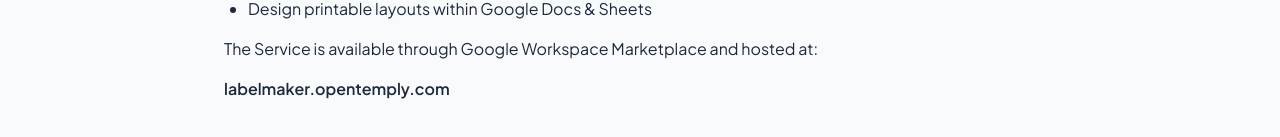
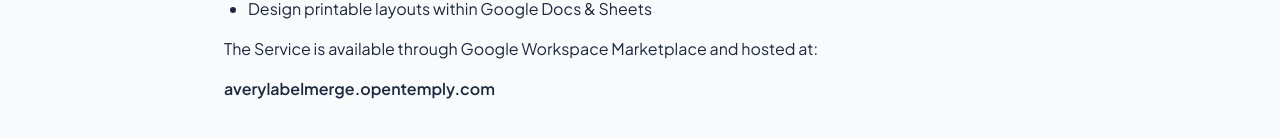
Before and after one commit to opentemply-user/site-avery_label_merge, a React (Vite) app: page /terms in a window 1280 px wide. Shown: the part 663-800 px from the top of the page. Built offline with nearby package versions, Linux system fonts and the light colour scheme; a web font is replaced by a local one.

Commit message:
chore: migrate site to new domain
Update base URL to averylabelmerge.opentemply.com across site metadata, configuration, and documentation, and add a GitHub Actions deployment workflow.

```diff
--- a/index.html
+++ b/index.html
@@ -13,14 +13,14 @@
     <meta name="theme-color" content="#18181b">
 
     <!-- Canonical URL -->
-    <link rel="canonical" href="https://labelmaker.opentemply.com/">
+    <link rel="canonical" href="https://averylabelmerge.opentemply.com/">
 
     <!-- Open Graph -->
     <meta property="og:title" content="Avery Label Merge - The Ultimate Mail Merge for Google Docs & Sheets">
     <meta property="og:description" content="Generate labels compatible with Avery US, Canada, Zweckform, Australia, France, UK Templates. Smooth mail merge from Google Sheets.">
     <meta property="og:type" content="website">
-    <meta property="og:url" content="https://labelmaker.opentemply.com/">
-    <meta property="og:image" content="https://labelmaker.opentemply.com/images/og-image.png">
+    <meta property="og:url" content="https://averylabelmerge.opentemply.com/">
+    <meta property="og:image" content="https://averylabelmerge.opentemply.com/images/og-image.png">
     <meta property="og:image:alt" content="Avery Label Merge App Interface">
     <meta property="og:image:width" content="1200">
     <meta property="og:image:height" content="630">
@@ -33,7 +33,7 @@
     <meta name="twitter:creator" content="@labelmaker">
     <meta name="twitter:title" content="Avery Label Merge - The Ultimate Mail Merge for Google Docs & Sheets">
     <meta name="twitter:description" content="The premier Google Docs & Sheets extension for generating labels compatible with Avery US, Canada, Zweckform, Australia, France, UK Templates. Build from over 4,000 templates and Sheets data.">
-    <meta name="twitter:image" content="https://labelmaker.opentemply.com/images/og-image.png">
+    <meta name="twitter:image" content="https://averylabelmerge.opentemply.com/images/og-image.png">
 
     <!-- Structured Data -->
     <script type="application/ld+json">
@@ -49,7 +49,7 @@
         "priceCurrency": "USD"
       },
       "description": "The premier Google Docs & Sheets extension for generating labels compatible with Avery US, Canada, Zweckform, Australia, France, UK Templates. Build from over 4,000 templates and Sheets data.",
-      "url": "https://labelmaker.opentemply.com/",
+      "url": "https://averylabelmerge.opentemply.com/",
       "author": {
         "@type": "Organization",
         "name": "Avery Label Merge"
--- a/src/pages/PrivacyPolicy.tsx
+++ b/src/pages/PrivacyPolicy.tsx
@@ -15,7 +15,7 @@
           Effective Date: May 18, 2026
         </p>
         <p className="mb-4">
-          OpenTemply (“OpenTemply”, “we”, “our”, or “us”) operates the Avery Label Merge for Google Docs & Sheets add-on (“Avery Label Merge” or the “Service”), available through Google Workspace Marketplace and hosted at labelmaker.opentemply.com.
+          OpenTemply (“OpenTemply”, “we”, “our”, or “us”) operates the Avery Label Merge for Google Docs & Sheets add-on (“Avery Label Merge” or the “Service”), available through Google Workspace Marketplace and hosted at averylabelmerge.opentemply.com.
         </p>
         <p className="mb-4">
           We are committed to protecting your privacy and handling Google user data responsibly and transparently. This Privacy Policy explains what information we access, how we use it, how we protect it, and your rights regarding your data.
--- a/src/pages/TermsOfService.tsx
+++ b/src/pages/TermsOfService.tsx
@@ -38,7 +38,7 @@
           The Service is available through Google Workspace Marketplace and hosted at:
         </p>
         <p className="mb-4 font-semibold text-slate-800">
-          labelmaker.opentemply.com
+          averylabelmerge.opentemply.com
         </p>
 
         <h2 className="text-2xl font-bold text-slate-900 mt-8 mb-4">2. Eligibility</h2>
```
Also changed, not shown: public/robots.txt, 2 other files (tests, documents, lock files or other folders).
